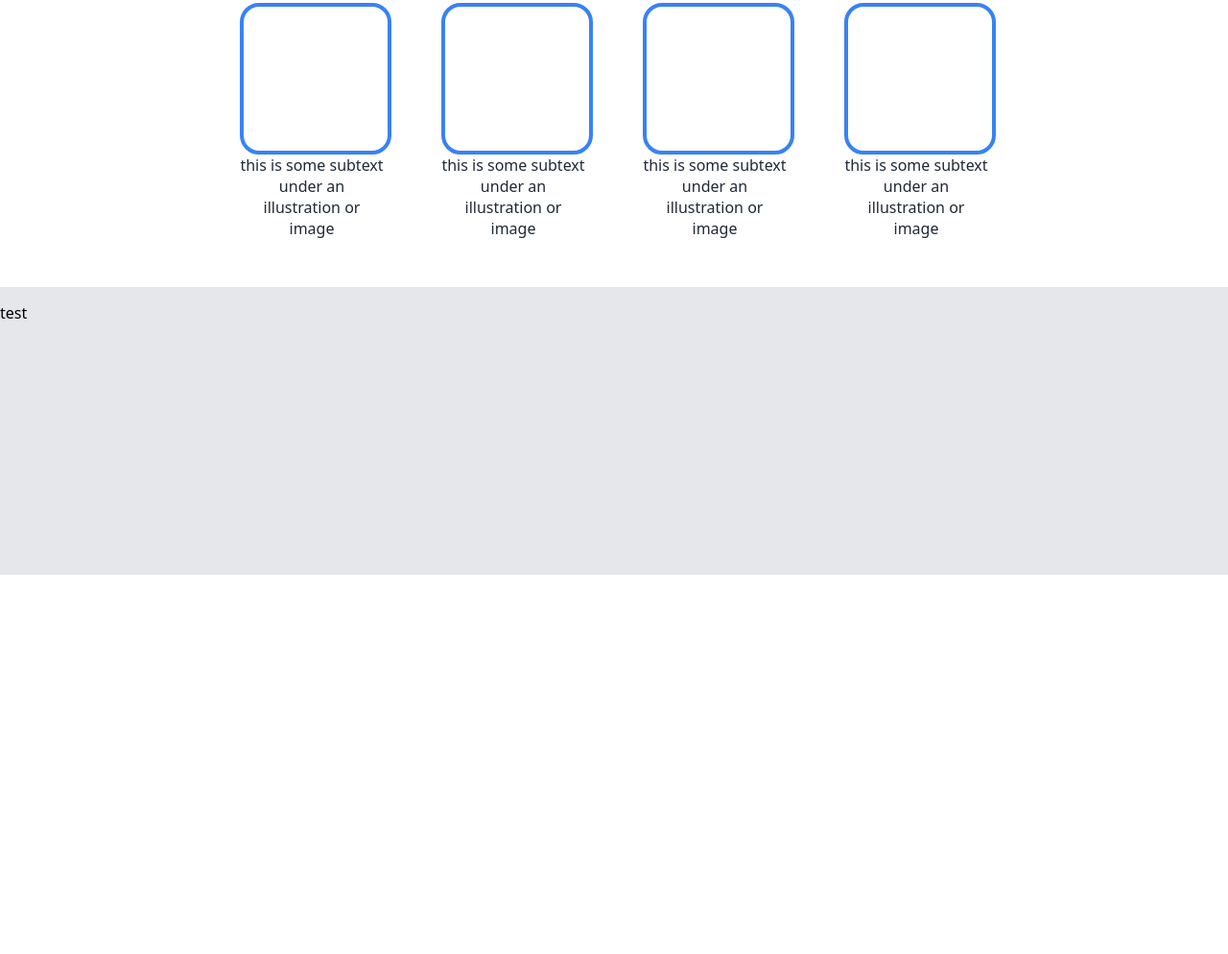
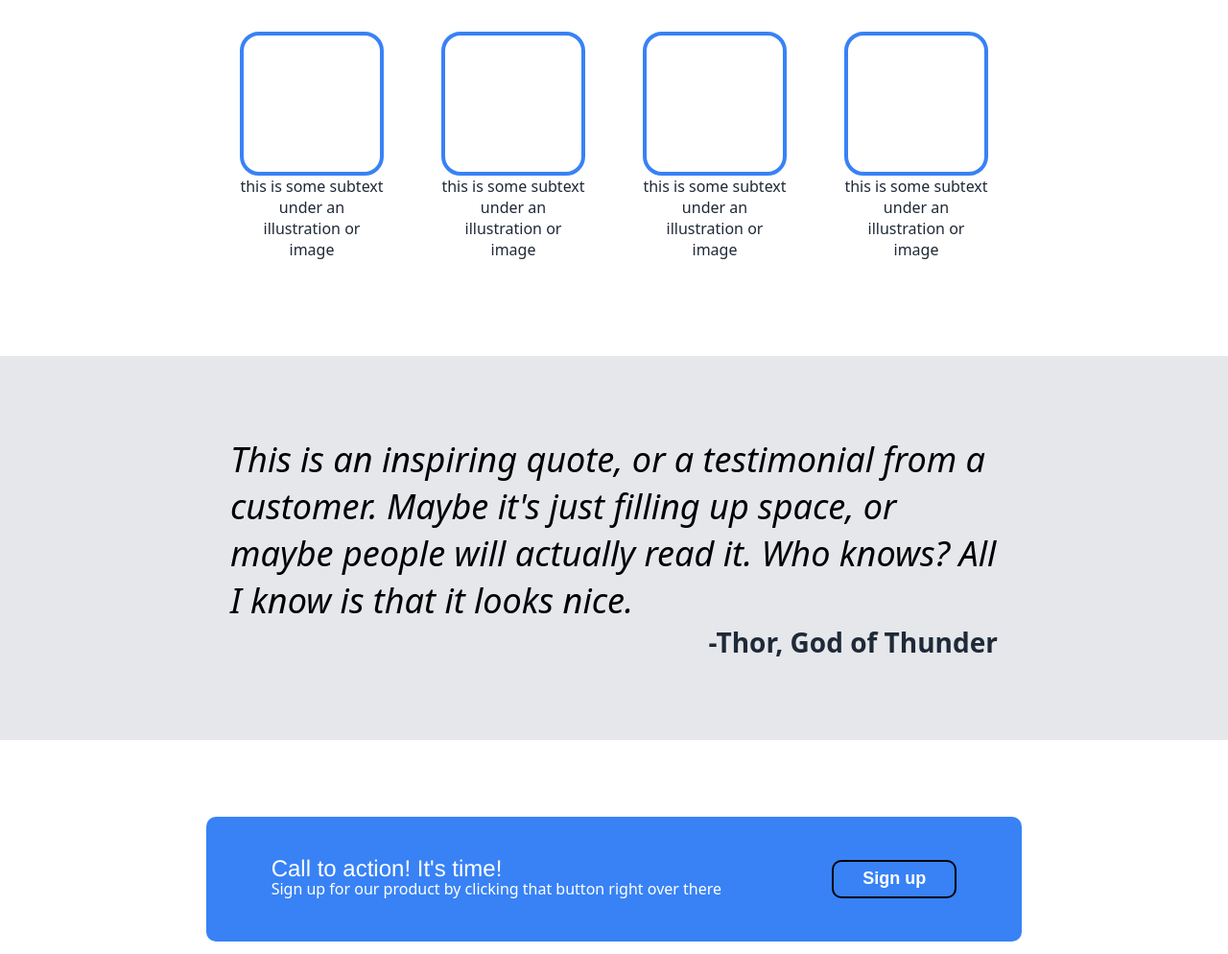
Before and after one commit to totalbeginner2/AwesomeWebsite, a plain HTML site: page index.html in a window 1280 px wide. Shown: the part 626-1620 px from the top of the page at 96% size. Drawn offline with Linux system fonts and the light colour scheme.

Commit message:
added quote and ad contents

```diff
--- a/index.html
+++ b/index.html
@@ -21,7 +21,7 @@
         <div class="hero">
             <div class="contain1">
                 <p><span class="bigtext"> This is website is awesome</span><br>
-                <span class="subtext">This website has some subtext that goes here under the<br>
+                <span class="subtext">This website has some subtext that goes here under the
                 main title. It's a smaller font and the color is lower<br>
                  contrast</p></span>
                 <button>Sign up</button>
@@ -50,7 +50,13 @@
             </div>
         </div>
         <div class="quote">
-            <p>test</p>
+            <p><em>This is an inspiring quote, or a testimonial from a customer. Maybe it's just filling up space, or maybe people will actually read it. Who knows? All I know is that it looks nice.</em></em><br>
+            <span class="thor">-Thor, God of Thunder</p></span>
+        </div>
+        <div class="littlead">
+            <p style="font-size: 24px;font-weight: 400; color: white; font-family:'Franklin Gothic Medium', 'Arial Narrow', Arial, sans-serif;">Call to action! It's time!<br>
+            <span class ="adsubtext">Sign up for our product by clicking that button right over there</span></p>
+            <button>Sign up</button>
         </div>
     </div>
     <div class="footer">
--- a/styles.css
+++ b/styles.css
@@ -1,4 +1,8 @@
-body {
+* {
+     box-sizing: border-box;
+ }
+
+    body {
     font-family: system-ui, -apple-system, BlinkMacSystemFont, 'Segoe UI', Roboto, Oxygen, Ubuntu, Cantarell, 'Open Sans', 'Helvetica Neue', sans-serif;
     display: flex;
     flex-direction: column;
@@ -39,6 +43,7 @@ body {
     flex: auto;
     display: flex;
     flex-direction: column;
+    align-items: center;
 }
 
 .container .hero {
@@ -49,6 +54,7 @@ body {
     justify-content: center;
     align-items: center;
     gap: 18px;
+    margin-bottom: 30px;
 }
 
 .hero .contain1 {
@@ -109,7 +115,7 @@ h2 {
     display: flex;
     justify-content: center;
     gap: 60px;
-    margin-bottom: 50px;
+    margin-bottom: 100px;
 }
 
 .infobox {
@@ -130,11 +136,58 @@ h2 {
 }
 
 .quote {
-    height: 300px;
+    display: flex;
+    height: 400px;
     width: 100%;
-    background-color: #E5E7EB
+    background-color: #E5E7EB;
+    justify-content: center;
+    align-items: center;
 }
 
+.quote p {
+    max-width: 800px;
+    font-size: 36px;
+    font-weight: lighter;
+}
+
+.quote .thor {
+    display: flex;
+    font-size: 28px;
+    font-weight: 700;
+    color: #1f2937;
+    justify-content: right;
+}
+
+.littlead {
+    margin: 80px;
+    border-radius: 10px;
+    display: flex;
+    background-color: #3882F6;
+    padding: 10px;
+    height: 130px;
+    width: 850px;
+    justify-content: space-around;
+    align-items: center;
+    line-height: 120%;
+}
+.adsubtext {
+    font-family: system-ui, -apple-system, BlinkMacSystemFont, 'Segoe UI', Roboto, Oxygen, Ubuntu, Cantarell, 'Open Sans', 'Helvetica Neue', sans-serif;
+    color: white;
+    font-size: 16px;
+    font-weight: 100;
+}
+
+.littlead button {
+    color: white;
+    border-style: solid;
+    border-width: 2px;
+    border-radius: 10px;
+    font-size: 18px;
+    font-weight: bold;
+    height: 40px ;
+    width: 130px;
+    background-color: #3882F6;
+}
 
 .footer {
     display: flex;
```
